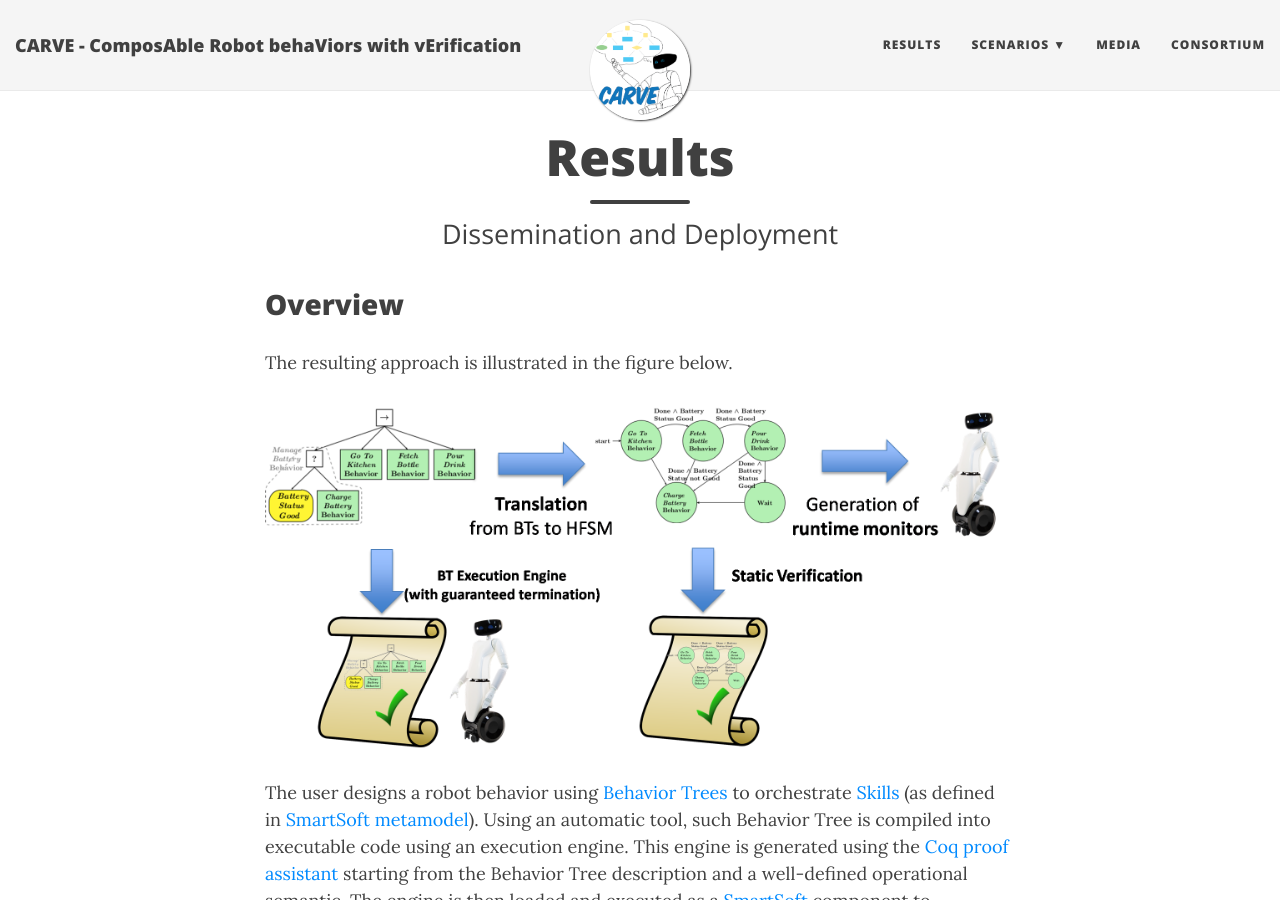
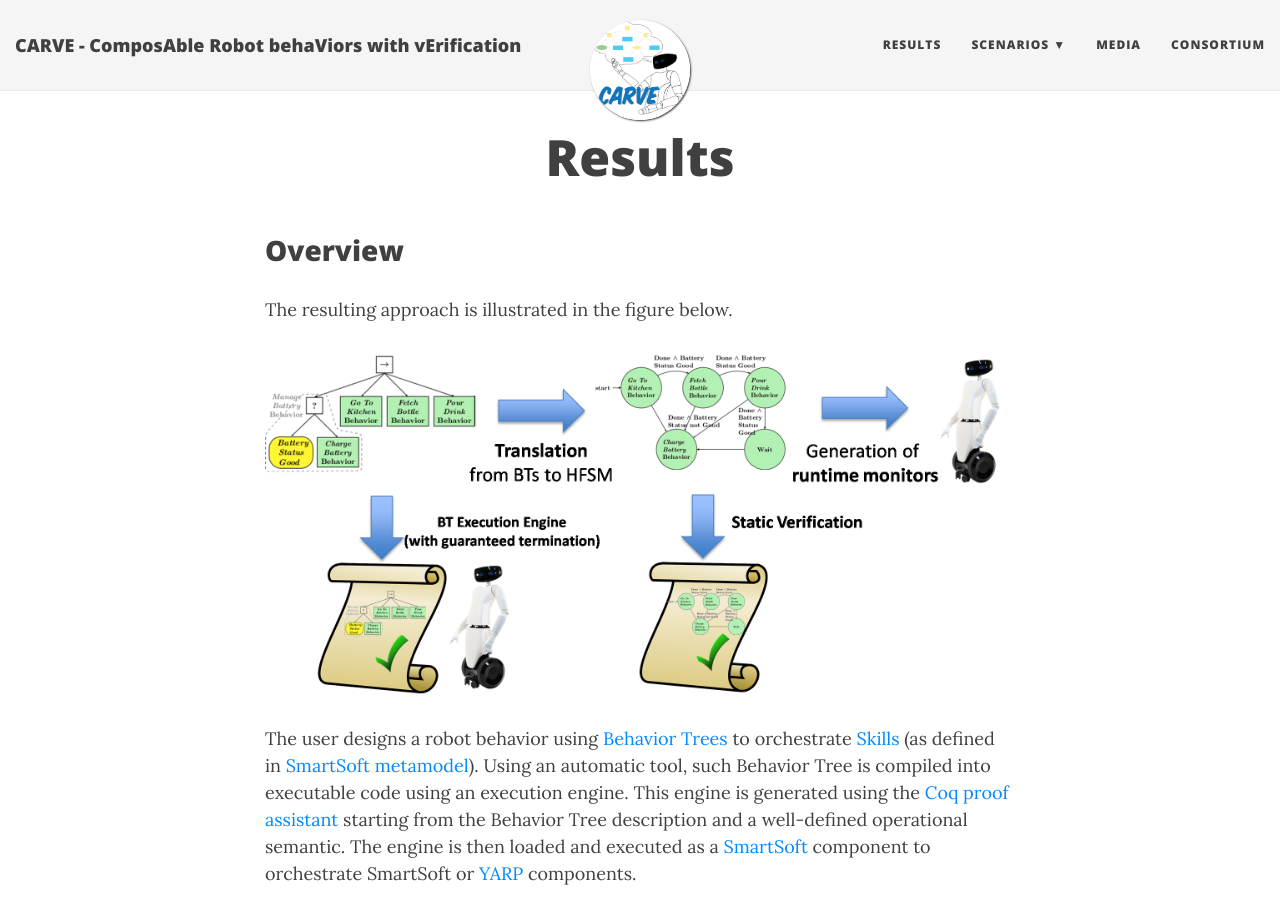
Before and after one commit to mikiec84/CARVE-ROBMOSYS.github.io, a Jekyll site: the page built from results.md, in a window 1280 px wide and 900 px high. Built offline with Jekyll 4.4.1, drawn with Linux system fonts in a browser that asks for light colours; nearby versions of some CDN libraries.

Commit message:
results page no subtitile

```diff
--- a/results.md
+++ b/results.md
@@ -1,7 +1,6 @@
 ---
 layout: page
 title: Results
-subtitle: Dissemination and Deployment
 use-site-title: true
 ---
 
```
